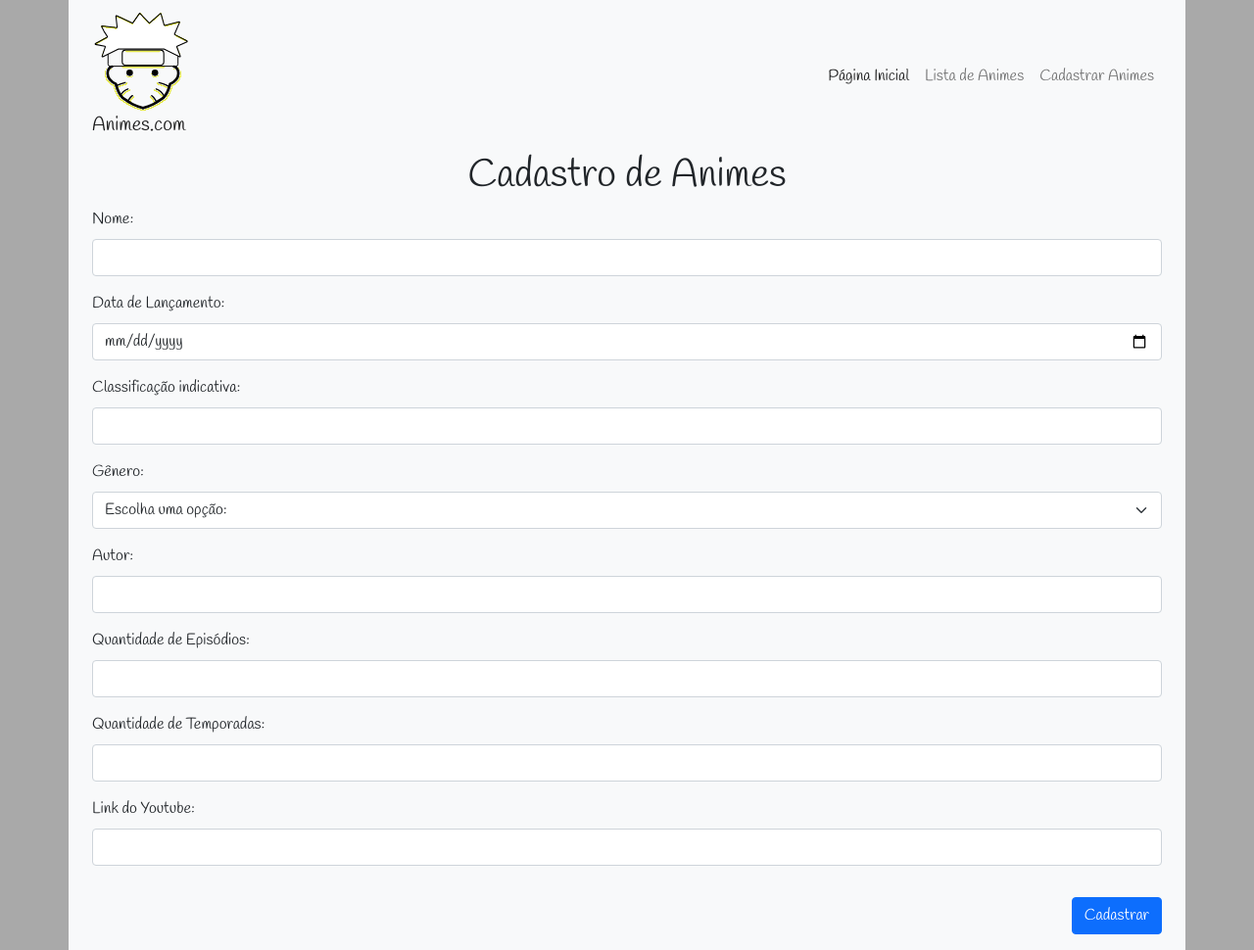
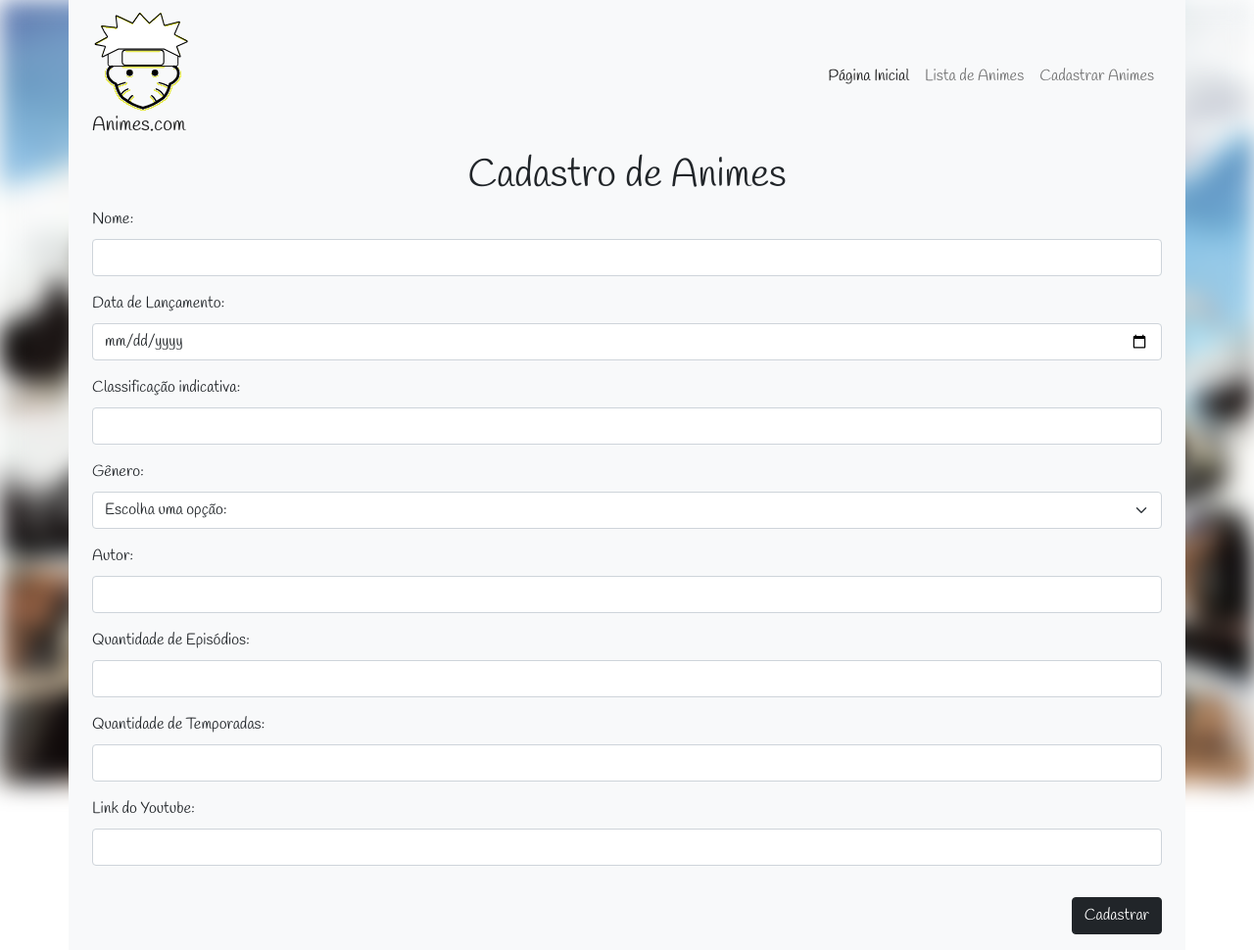
Before and after one commit to gsbenevides2/ProjetoPHP, a PHP site: page /cadastro_anime.html in a window 1280 px wide. Shown: the whole page at 98% size. Run offline with PHP 8.4, Linux system fonts and the light colour scheme.

Commit message:
feat background animation and fixes

```diff
--- a/anime_detalhes.html
+++ b/anime_detalhes.html
@@ -27,7 +27,8 @@
   </head>
 
   <body>
-    <div class="container-lg bg-light">
+    <div class="background-changer"></div>
+    <div class="container-lg bg-light page-content">
       <nav class="navbar navbar-expand-lg navbar-light">
         <div class="container-fluid">
           <a href="/" class="navbar-brand d-flex flex-column">
@@ -84,9 +85,11 @@
 
           <div class="col-12 col-sm-12 col-md-6 col-lg-6">
             <h2>86 Eighty-Six</h2>
+            <span><b>Autor:</b>Guilherme</span><br />
             <span><b>Gênero:</b> Ação</span><br />
             <span><b>Data de Lançamento:</b> 11 de Abril de 2021</span><br />
             <span><b>Quantidade de Temporadas:</b> 2</span><br />
+
             <span><b>Quantidade de Episódios:</b> 24</span><br />
             <span><b>Classificação Indicativa:</b> +16</span>
             <div class="text-end">
--- a/cadastro_anime.html
+++ b/cadastro_anime.html
@@ -28,7 +28,8 @@
   </head>
 
   <body>
-    <div class="container-lg bg-light">
+    <div class="background-changer"></div>
+    <div class="container-lg bg-light page-content">
       <nav class="navbar navbar-expand-lg navbar-light">
         <div class="container-fluid">
           <a href="/" class="navbar-brand d-flex flex-column">
@@ -142,7 +143,7 @@
             <input type="text" class="form-control" id="yt-link" />
           </div>
           <div class="text-end w-100">
-            <button type="submit" class="btn btn-primary inline-block">
+            <button type="submit" class="btn btn-dark inline-block">
               Cadastrar
             </button>
           </div>
--- a/cadastro_usuario.html
+++ b/cadastro_usuario.html
@@ -23,9 +23,11 @@
     ></script>
 
     <!-- Link CSS de Formatação -->
+    <link rel="stylesheet" href="css/estilos globais.css" />
     <link rel="stylesheet" href="css/login.css" />
   </head>
   <body>
+    <div class="background-changer"></div>
     <div class="container">
       <div class="box">
         <h1>Cadastro de Usuário</h1>
--- a/css/estilos globais.css
+++ b/css/estilos globais.css
@@ -4,8 +4,51 @@
   font-family: "Handlee", cursive;
 }
 
-body {
-  background-color: darkgray;
+.background-changer {
+  height: 100vh;
+  position: fixed;
+  width: 100vw;
+  background-image: url("/media/background.webp");
+  filter: blur(12px);
+  background-size: cover;
+  background-repeat: no-repeat;
+  animation: background-change 12s;
+  animation-iteration-count: infinite;
+  animation-direction: alternate-reverse;
+  position: fixed;
+}
+.page-content {
+  position: relative;
+}
+
+@keyframes background-change {
+  0% {
+    background-image: url("/media/background.webp");
+  }
+  11% {
+    background-image: url("/media/background2.webp");
+  }
+  22% {
+    background-image: url("/media/background3.webp");
+  }
+  33% {
+    background-image: url("/media/background4.webp");
+  }
+  44% {
+    background-image: url("/media/background5.webp");
+  }
+  55% {
+    background-image: url("/media/background6.webp");
+  }
+  66% {
+    background-image: url("/media/background7.webp");
+  }
+  77% {
+    background-image: url("/media/background8.webp");
+  }
+  88% {
+    background-image: url("/media/background9.webp");
+  }
 }
 
 .navbar-collapse.show > .d-flex,
--- a/index.html
+++ b/index.html
@@ -28,7 +28,8 @@
   </head>
 
   <body>
-    <div class="container-lg bg-light">
+    <div class="background-changer"></div>
+    <div class="container-lg bg-light page-content">
       <nav class="navbar navbar-expand-lg navbar-light">
         <div class="container-fluid">
           <a href="/" class="navbar-brand d-flex flex-column">
--- a/listagem_animes.html
+++ b/listagem_animes.html
@@ -36,7 +36,8 @@
   </head>
 
   <body>
-    <div class="container-lg bg-light">
+    <div class="background-changer"></div>
+    <div class="container-lg bg-light page-content">
       <nav class="navbar navbar-expand-lg navbar-light">
         <div class="container-fluid">
           <a href="/" class="navbar-brand d-flex flex-column">
--- a/login.html
+++ b/login.html
@@ -23,9 +23,11 @@
     ></script>
 
     <!-- Link CSS de Formatação -->
+    <link rel="stylesheet" href="css/estilos globais.css" />
     <link rel="stylesheet" href="css/login.css" />
   </head>
   <body>
+    <div class="background-changer"></div>
     <div class="container">
       <div class="box">
         <h1>Login</h1>
```
Also changed, not shown: media/background.webp (added), media/background2.webp (added), media/background3.webp (added), media/background4.webp (added), media/background5.webp (added), media/background6.webp (added), media/background7.webp (added), media/background8.webp (added), media/background9.webp (added).
